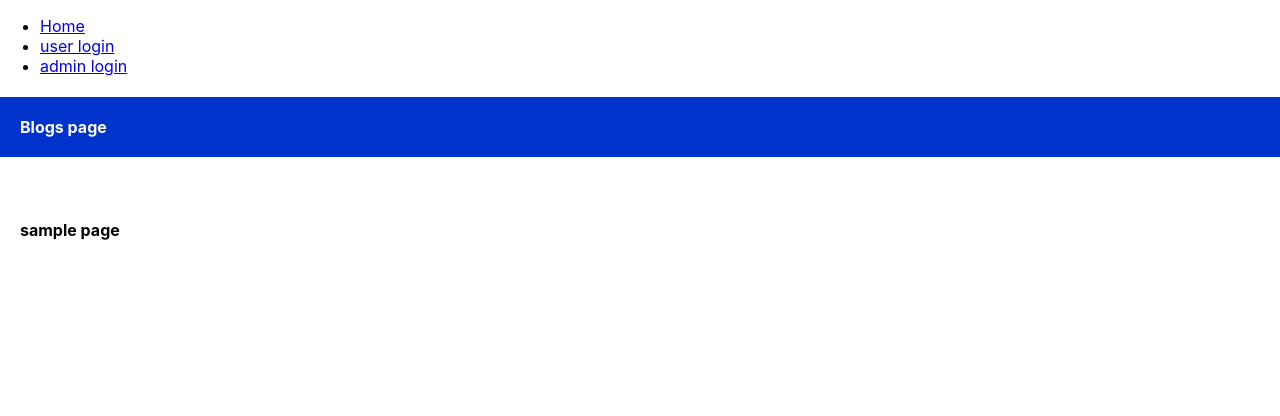
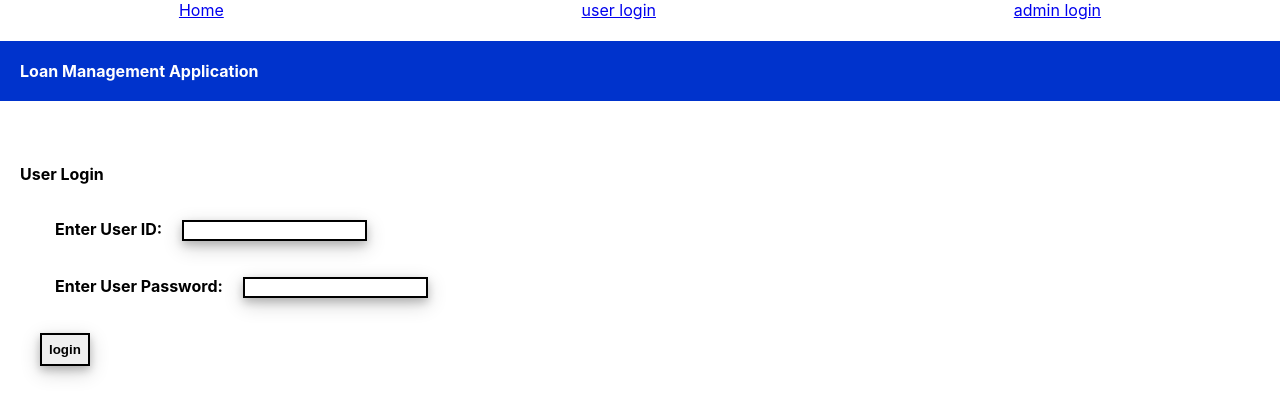
Before and after one commit to kabilan16/LoanManagement, a React (Create React App) app in the folder lma-frontend/: page /userlogin in a window 1280 px wide. Shown: the top 416 px of the page. Built offline with nearby package versions, Linux system fonts and the light colour scheme.

Commit message:
login pages

```diff
--- a/lma-frontend/src/LoginPage.css
+++ b/lma-frontend/src/LoginPage.css
@@ -1,6 +1,7 @@
 .adminLogin{
+    align-content: center;
+    padding: 20px;
 
-    padding: 20px;
 }
 .lma
 {
@@ -14,7 +15,11 @@ label
     margin: 35px;
     font-weight: bold;
 }
-
+.navbar
+{
+    display: flex;
+    justify-content: space-around;
+}
 input
 {
     margin-left: 20px;
--- /dev/null
+++ b/lma-frontend/src/components/UserLogin.js
@@ -0,0 +1,22 @@
+import '../LoginPage.css'
+function UserLogin(){
+    return (<div>
+        <h4 className="lma">Loan Management Application</h4>
+      <div className="adminLogin">
+        <h4>User Login</h4>
+        <div className="loginForm">
+          <form>
+          <label>Enter User ID:
+        <input type="text" name='userID'/>
+      </label>
+      <label>Enter User Password:
+        <input type="password" name='userpass' />
+      </label>
+      <input type="submit" value="login" className="submitbtn"/>
+          </form>
+        </div>
+      </div>
+      </div>);
+}
+
+export default  UserLogin;
--- a/lma-frontend/src/index.js
+++ b/lma-frontend/src/index.js
@@ -8,6 +8,7 @@ import Loginpage from "./components/Loginpage";
 import './index.css';
 import App from './App';
 import reportWebVitals from './reportWebVitals';
+import UserLogin from './components/UserLogin';
 
 export default function Index() {
   return (
@@ -15,7 +16,7 @@ export default function Index() {
       <Routes>
         <Route path="/" element={<Layout />}>
           <Route index element={<Home />} />
-          <Route path="userlogin" element={<Blogs />} />
+          <Route path="userlogin" element={<UserLogin />} />
           <Route path="adminlogin" element= {<Loginpage />} />
         </Route>
       </Routes>
--- a/lma-frontend/src/pages/Home.js
+++ b/lma-frontend/src/pages/Home.js
@@ -1,9 +1,9 @@
 import '../LoginPage.css'
 function Home(){
     return (<div>
-        <h4 className="lma">Home page</h4>
+
       <div className="adminLogin">
-        <h4>sample page</h4>
+        <center><h2 style={{backgroundColor: "#0033cc",color: "white",padding: "20px"}}>LOAN MANAGEMENT APPLICATION</h2></center>
 
       </div>
       </div>);
--- a/lma-frontend/src/pages/Layout.js
+++ b/lma-frontend/src/pages/Layout.js
@@ -3,19 +3,17 @@ import { Outlet, Link } from "react-router-dom";
 const Layout = () => {
   return (
     <>
-      <nav>
-        <ul>
-          <li>
+    <div className="navbar">
+
+
             <Link to="/">Home</Link>
-          </li>
-          <li>
+
             <Link to="/userlogin">user login</Link>
-          </li>
-          <li>
+
             <Link to="/adminlogin">admin login</Link>
-          </li>
-        </ul>
-      </nav>
+
+
+      </div>
 
       <Outlet />
     </>
```
